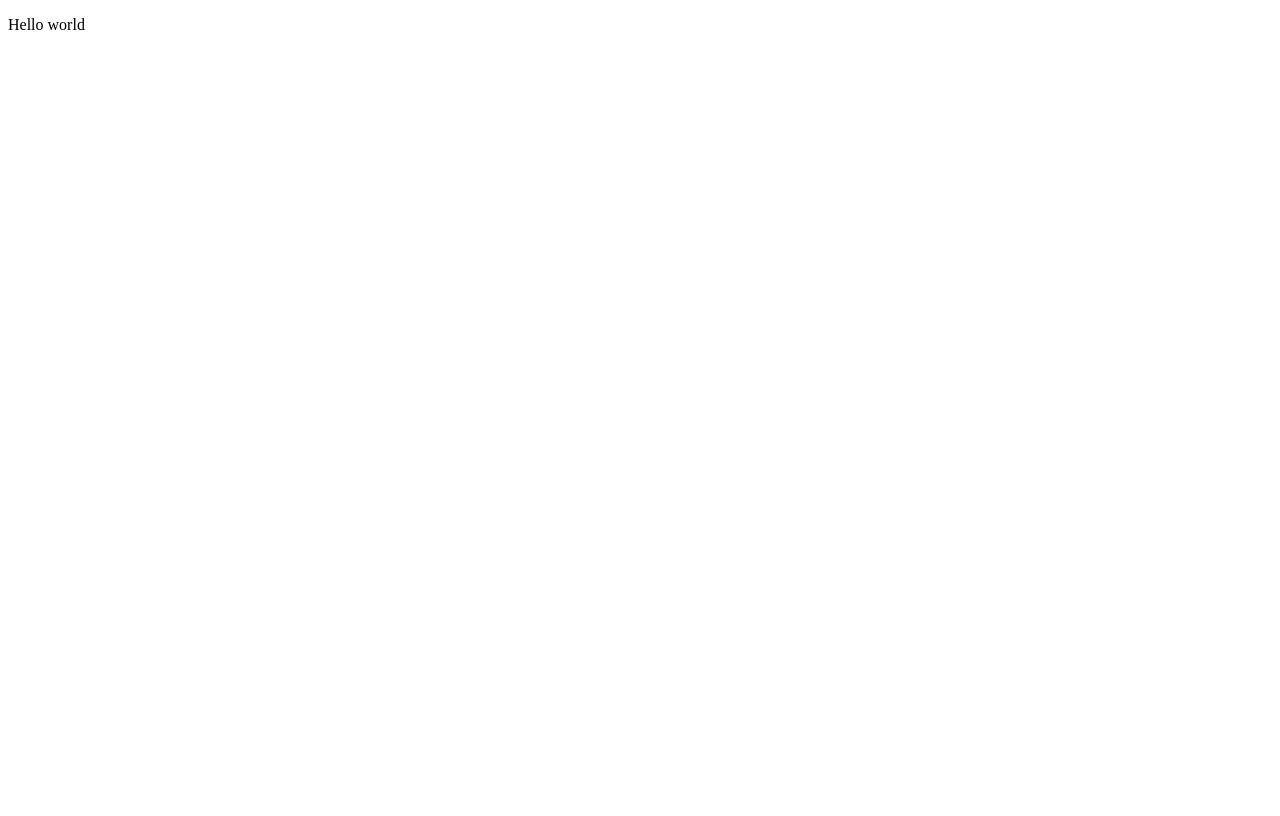
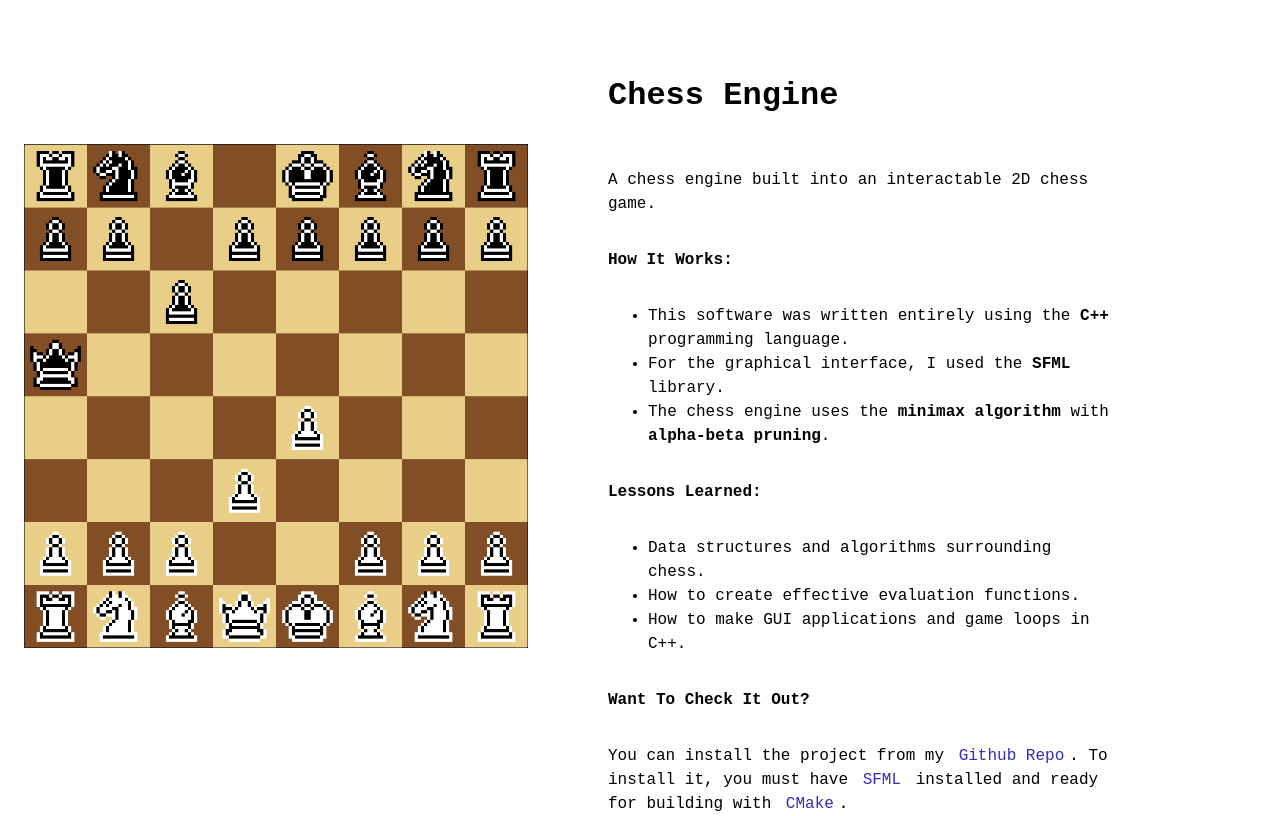
Before and after one commit to dgrco/portfolio, a SvelteKit app: page /chess-engine in a window 1280 px wide. Built offline with nearby package versions, Linux system fonts and the light colour scheme.

Commit message:
updated chess details

```diff
--- a/src/lib/components/Card.svelte
+++ b/src/lib/components/Card.svelte
@@ -24,7 +24,7 @@
 	a {
 		text-align: center;
 		display: block;
-		max-width: 33%;
+		max-width: 37%;
 		text-decoration: none;
 		color: #040d12;
 	}
--- a/src/routes/+page.svelte
+++ b/src/routes/+page.svelte
@@ -13,7 +13,7 @@
 	<div class="latest flex flexcol colhcenter fadeIn">
 		<p class="latest-projects">Latest Projects</p>
 		<div class="flex hcenter">
-			<Card img={chess_engine_1} label="Chess Engine" tags={['C++', 'SDL2']} />
+			<Card img={chess_engine_1} label="Chess Engine" tags={['C++', 'SFML', 'Game']} />
 		</div>
 	</div>
 </div>
--- a/src/routes/chess-engine/+page.svelte
+++ b/src/routes/chess-engine/+page.svelte
@@ -1 +1,112 @@
-<p>Hello world</p>
+<script>
+	import chess_engine_1 from '$lib/assets/chess_engine_1.png';
+</script>
+
+<div class="showcase">
+	<div class="image">
+		<img src={chess_engine_1} alt="" />
+	</div>
+	<div class="content">
+		<p class="title">Chess Engine</p>
+		<p>A chess engine built into an interactable 2D chess game.</p>
+		<p><strong>How It Works:</strong></p>
+		<ul>
+			<li>
+				This software was written entirely using the <strong>C++</strong> programming language.
+			</li>
+			<li>
+				For the graphical interface, I used the <strong>SFML</strong> library.
+			</li>
+			<li>
+				The chess engine uses the <strong>minimax algorithm</strong> with
+				<strong>alpha-beta pruning</strong>.
+			</li>
+		</ul>
+		<p><strong>Lessons Learned:</strong></p>
+		<ul>
+			<li>Data structures and algorithms surrounding chess.</li>
+			<li>How to create effective evaluation functions.</li>
+			<li>How to make GUI applications and game loops in C++.</li>
+		</ul>
+		<p><strong>Want To Check It Out?</strong></p>
+		<p>
+			You can install the project from my <a href="https://github.com/dgrco/yace">Github Repo</a>.
+			To install it, you must have <a href="https://www.sfml-dev.org/">SFML</a> installed and ready for
+			building with <a href="https://cmake.org/">CMake</a>.
+		</p>
+	</div>
+</div>
+
+<style>
+	.showcase {
+		display: flex;
+		height: 98vh;
+		margin-left: 1rem;
+	}
+
+	.image {
+		margin: auto 0;
+	}
+
+	.content {
+		display: flex;
+		flex-direction: column;
+		margin: 2rem 10rem 0 5rem;
+	}
+
+	* {
+		font-family: 'Space Mono', monospace;
+        line-height: 1.5;
+	}
+
+    a {
+        color: #342dba;
+        text-decoration: none;
+        border-radius: 10px;
+        padding: 0 5px;
+    }
+
+    a:hover {
+        background-color: #342dba;
+        color: white;
+        transition: ease-in-out 300ms;
+    }
+
+	.title {
+		font-weight: 600;
+		font-size: 2rem;
+	}
+
+    @media (max-width: 768px) {
+        .showcase {
+            flex-direction: column;
+        }
+
+        img {
+            max-width: 75%;
+            display: block;
+            margin: 20px auto;
+        }
+
+        .content {
+            margin: 1rem 2rem;
+        }
+
+        .image {
+            margin: 0 auto;
+        }
+    }
+
+    @media (min-width: 769px) and (max-width: 1300px) {
+        .image {
+            flex-basis: 50%;
+        }
+        img {
+            width: 100%;
+        }
+        .content {
+            flex-basis: 50%;
+        }
+    }
+
+</style>
```
